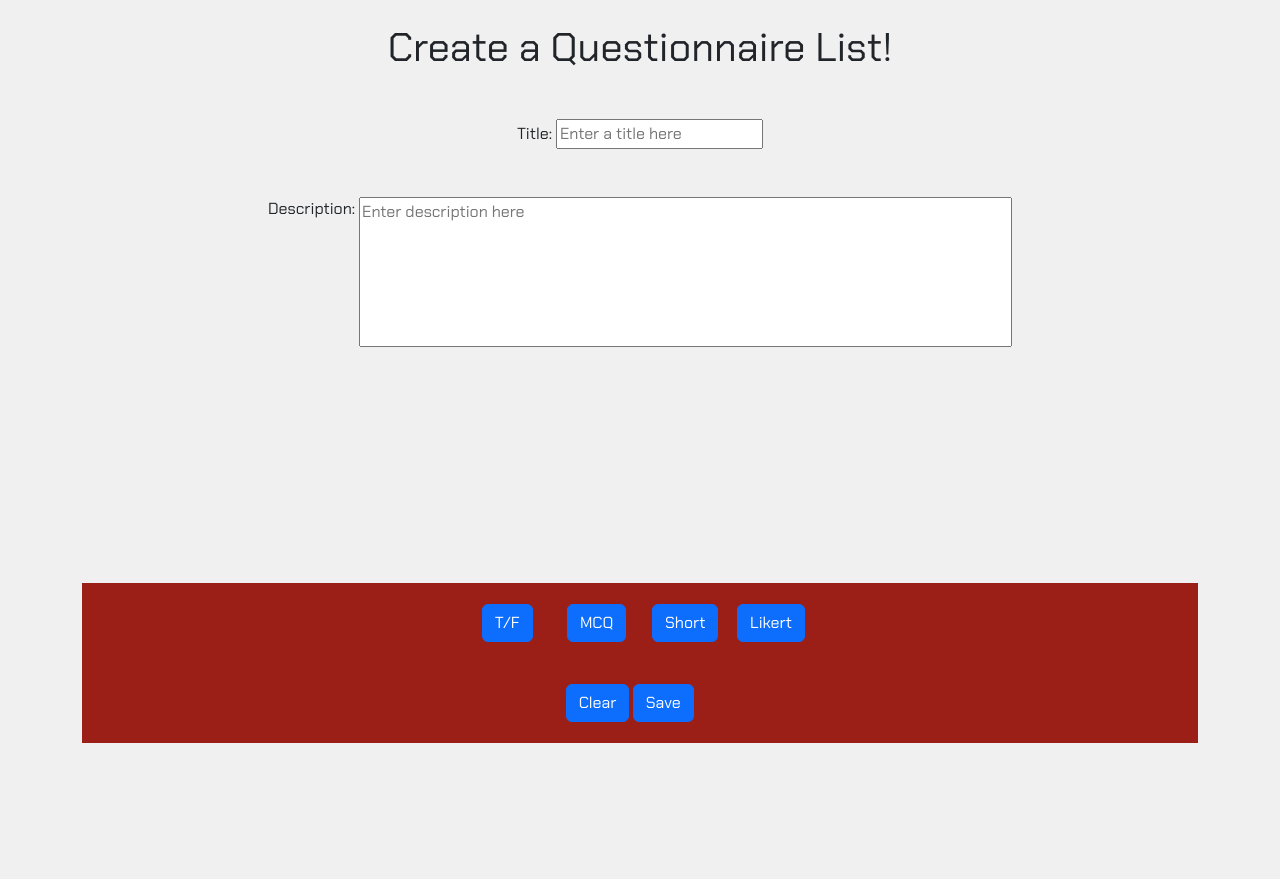
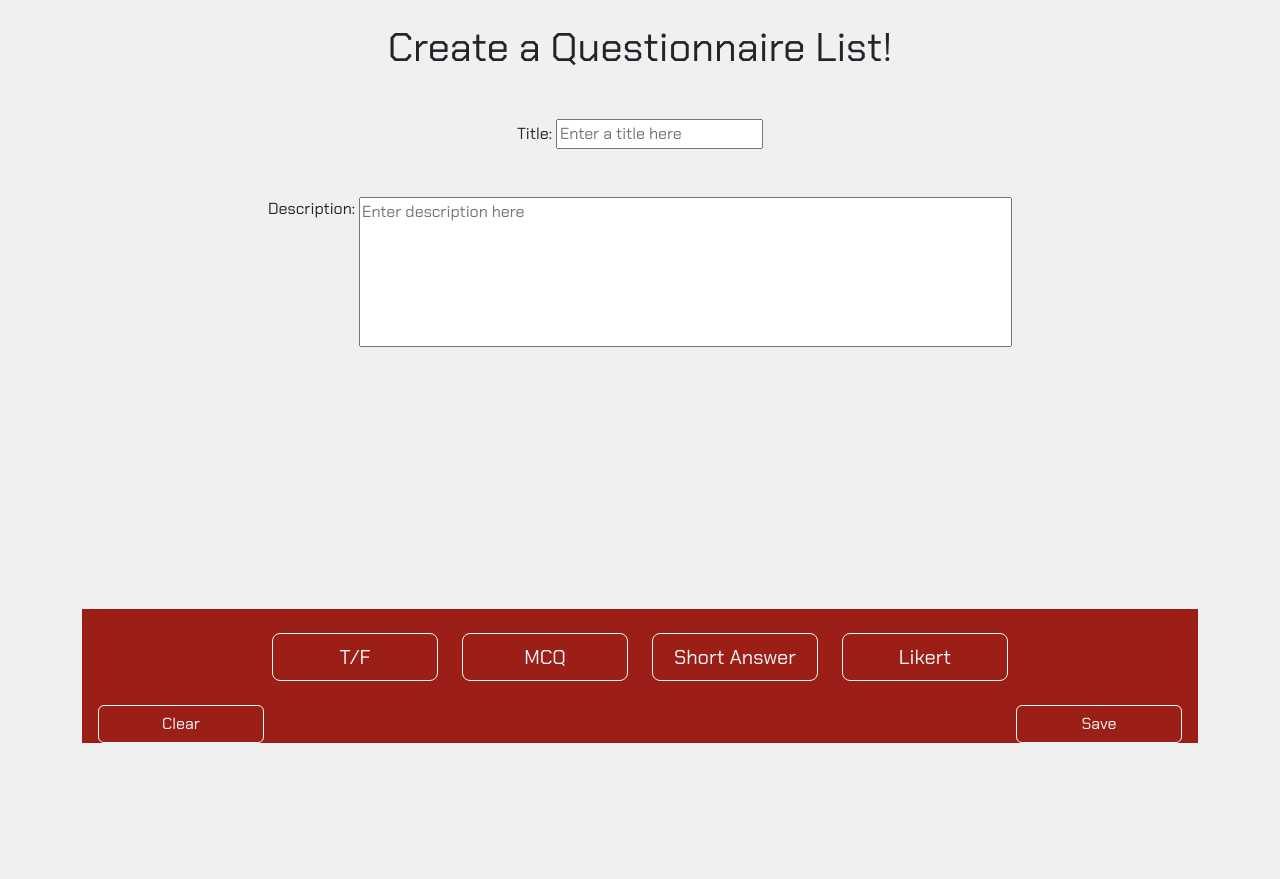
Before and after one commit to YusufMJ/Questionnaire-Website, a PHP site: page /admin.php in a window 1280 px wide. Shown: the part 57-936 px from the top of the page. After the commit the page ends 800 px from the top, so only its background shows below. Run offline with PHP 8.4, Linux system fonts and the light colour scheme.

Commit message:
admin questionnaire list builer design surely good

```diff
--- a/admin.php
+++ b/admin.php
@@ -1,4 +1,6 @@
 <?php require("reuse/nav.html");?>
+
+
 <div class="container">
         <main class="formB">
             <form action="">
@@ -32,34 +34,35 @@
             </form>
 
         </main>
-        <footer class="formBtn d-flex justify-content-around align-items-center flex-column  sticky-bottom">
-            <div class="abc d-flex align-items-center ">
-                <div class="row">
-                    <div class="col-3">
-                       <button class="btn btn-primary flex-fill">T/F</button>
+        <footer class="formBtn sticky-bottom">
+            <br>
+            <div class="col">
+                <div class="row btn-group d-flex justify-content-center">
+                    <div class="col-2 d-flex text-center">
+                       <button class="btn btn-outline-light btn-lg flex-fill">T/F</button>
                     </div>
-                    <div class="col-3">
-                       <button class="btn btn-primary flex-fill">MCQ</button>
+                    <div class="col-2 d-flex text-center">
+                       <button class="btn btn-outline-light btn-lg flex-fill">MCQ</button>
                     </div>
-                    <div class="col-3">
-                       <button class="btn btn-primary flex-fill">Short</button>
+                    <div class="col-2 d-flex text-center">
+                       <button class="btn btn-outline-light text-nowrap btn-lg flex-fill">Short Answer</button>
                     </div>
-                    <div class="col-3">
-                       <button class="btn btn-primary flex-fill">Likert</button>
+                    <div class="col-2 d-flex text-center">
+                       <button class="btn btn-outline-light btn-lg flex-fill">Likert</button>
                     </div>
 
                  </div>
 
             </div>
-            <div class="">
-                <div class="row">
+            <div class="col">
+                <div class="row d-flex justify-content-between mt-4">
 
-                    <div class="col-3 ms-5">
-                       <button class="btn btn-primary">Clear</button>
+                    <div class="col-2 d-flex ms-3">
+                       <button class="btn btn-outline-light flex-fill">Clear</button>
                     </div>
 
-                    <div class="col-3 me-5">
-                       <button class="btn btn-primary">Save</button>
+                    <div class="col-2 d-flex text-end me-3">
+                       <button class="btn btn-outline-light flex-fill">Save</button>
                     </div>
                  </div>
 
@@ -71,8 +74,4 @@
 
 
 
-
-
-
-
 <?php require("reuse/end.html");?>
--- a/style.css
+++ b/style.css
@@ -62,11 +62,11 @@ footer{
 
 
   .formB{
-    min-height: 90%;
+    min-height: 85%;
   }
 
   .formBtn{
-    min-height: 20%;
+    min-height: 15%;
 }
 
 textarea{
```
